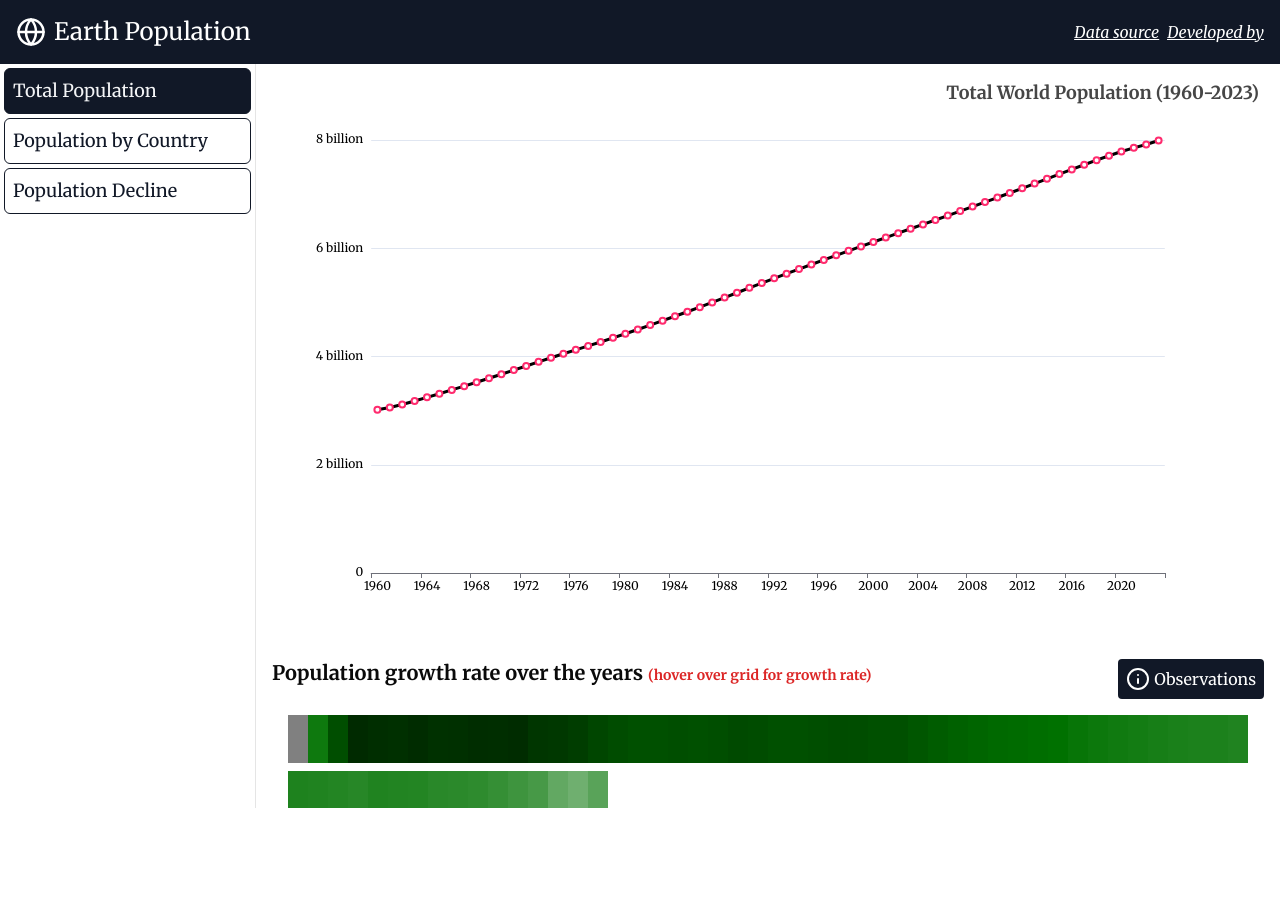
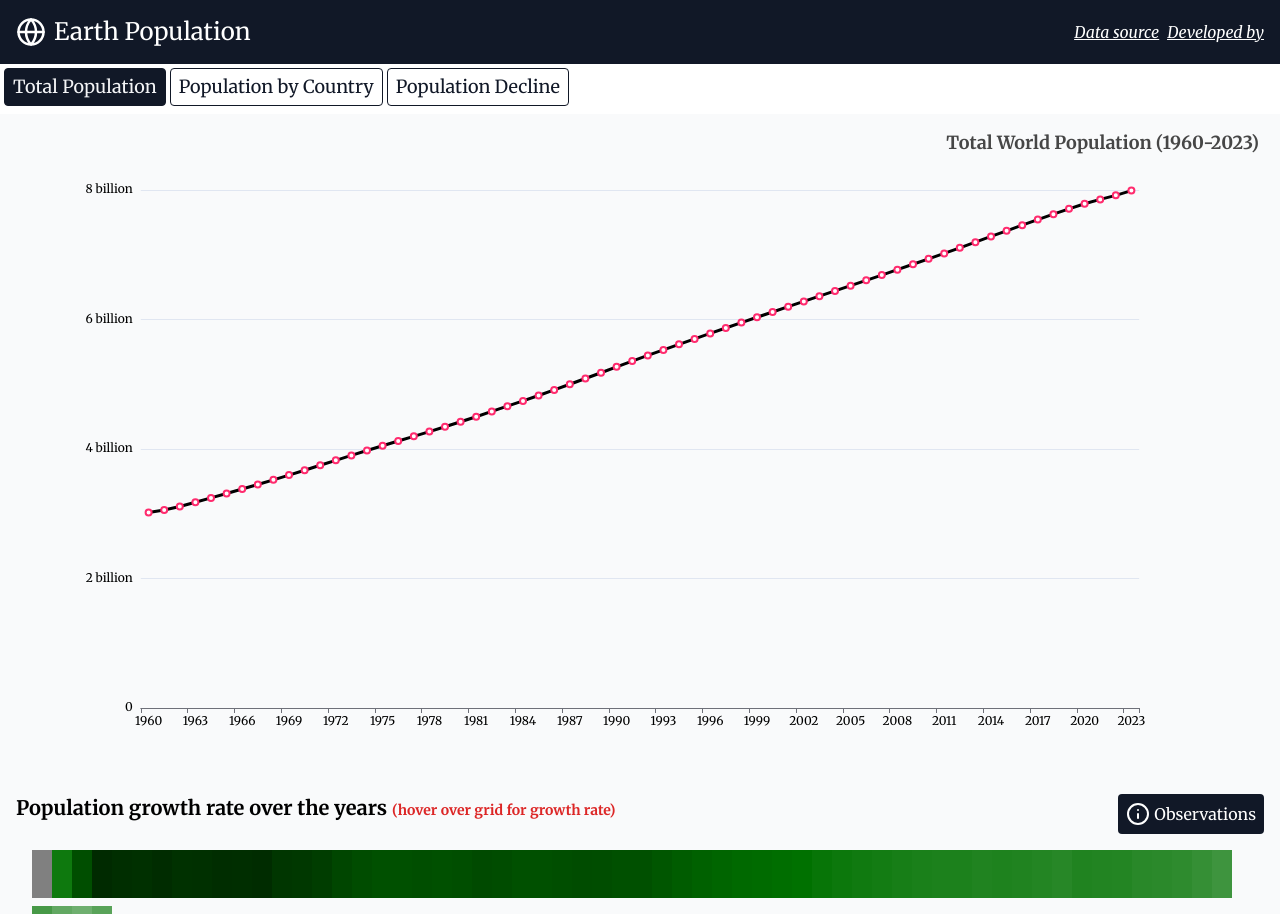
Before and after one commit to itsparasbisht/earth-population, a React (Vite) app: page / in a window 1280 px wide. Before the commit the page ends 808 px from the top, so only its background shows below. Built offline with nearby package versions, Linux system fonts and the light colour scheme.

Commit message:
custom scrollbar styles added

```diff
--- a/src/App.tsx
+++ b/src/App.tsx
@@ -62,8 +62,8 @@ function App() {
           </a>
         </div>
       </nav>
-      <main className="flex w-full h-[93%]">
-        <section className="w-1/5 border-r p-1">
+      <main className="w-full h-full">
+        <section className="flex p-1 gap-1 sticky top-0 bg-white z-10">
           {sidebarOptions.map((item) => (
             <p
               key={item.id}
@@ -71,14 +71,14 @@ function App() {
                 selectedOption === item.id
                   ? "bg-gray-900 text-gray-100"
                   : "text-gray-900"
-              } text-lg p-2 rounded-md cursor-pointer mb-1 border border-gray-900`}
+              } text-lg px-2 py-1 rounded-sm cursor-pointer mb-1 border border-gray-900`}
               onClick={() => setSelectedOption(item.id)}
             >
               {item.title}
             </p>
           ))}
         </section>
-        <section className="w-4/5 overflow-scroll">
+        <section className="w-full h-full max-w-[1500px] mx-auto bg-gray-50 overflow-auto">
           {selectedOption === "total-population" && (
             <WorldPopulation data={populationData?.worldPopulation} />
           )}
--- a/src/index.css
+++ b/src/index.css
@@ -64,10 +64,28 @@
 }
 
 @layer base {
+  /* Global custom scrollbar styling */
+  *::-webkit-scrollbar {
+    width: 6px;
+    height: 6px;
+  }
+
+  *::-webkit-scrollbar-track {
+    background: #f0f0f0;
+  }
+
+  *::-webkit-scrollbar-thumb {
+    background-color: #9ca3af;
+    border-radius: 4px;
+  }
+
+  *::-webkit-scrollbar-thumb:hover {
+    background-color: #6b7280;
+  }
+
+  /* Firefox-specific styling */
   * {
-    @apply border-border;
-  }
-  body {
-    @apply bg-background text-foreground;
+    scrollbar-width: thin;
+    scrollbar-color: #9ca3af #f0f0f0;
   }
 }
--- a/src/plots/PopulationDeclineByCountry.tsx
+++ b/src/plots/PopulationDeclineByCountry.tsx
@@ -21,9 +21,9 @@ export default function PopulationDeclineByCountry({
       <h2 className="text-2xl font-semibold mb-10">
         Top Countries with Declining Populations
       </h2>
-      <div className="flex flex-wrap">
+      <div className="flex flex-wrap justify-center">
         {data.map((item) => (
-          <div id={`${item.country}`} className="w-[450px] h-[400px] p-4"></div>
+          <div id={`${item.country}`} className="w-[450px] h-[450px] p-4"></div>
         ))}
       </div>
     </div>
--- a/src/plots/TopPopulationCountries.tsx
+++ b/src/plots/TopPopulationCountries.tsx
@@ -47,7 +47,7 @@ export default function TopPopulationCountries({
           ))}
         </SelectContent>
       </Select>
-      <div id="countries-population" className="w-full h-[80%] p-4"></div>
+      <div id="countries-population" className="w-full h-[85%] p-4"></div>
       {analysedData.populationOfTop10 > 0 && (
         <div className="w-full h-[60px] flex my-4">
           <div
--- a/src/plots/WorldPopulation.tsx
+++ b/src/plots/WorldPopulation.tsx
@@ -19,7 +19,7 @@ export default function WorldPopulation({ data }: WorldPopulationProps) {
     <div className="w-full h-full">
       <div
         id="world-population"
-        className="w-full min-w-[600px] h-[80%] p-4"
+        className="w-full min-w-[600px] h-[85%] p-4"
       ></div>
       <div className="w-full">
         <PopulationGrowthGrid data={data} />
```
